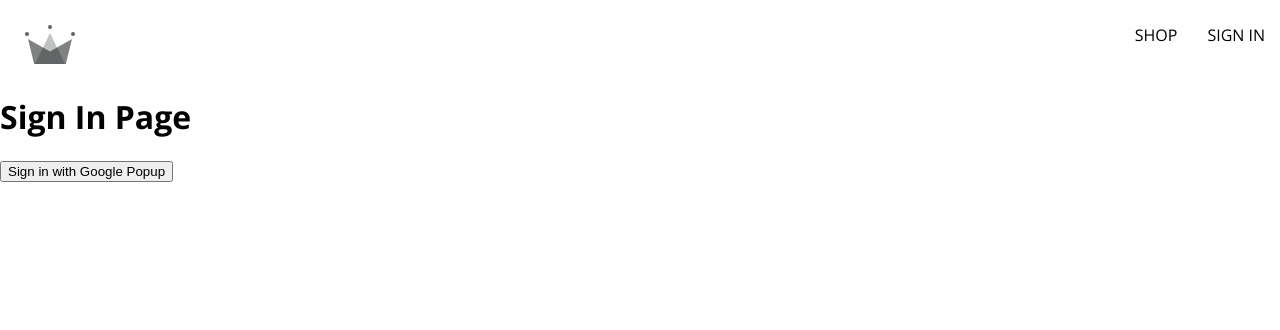
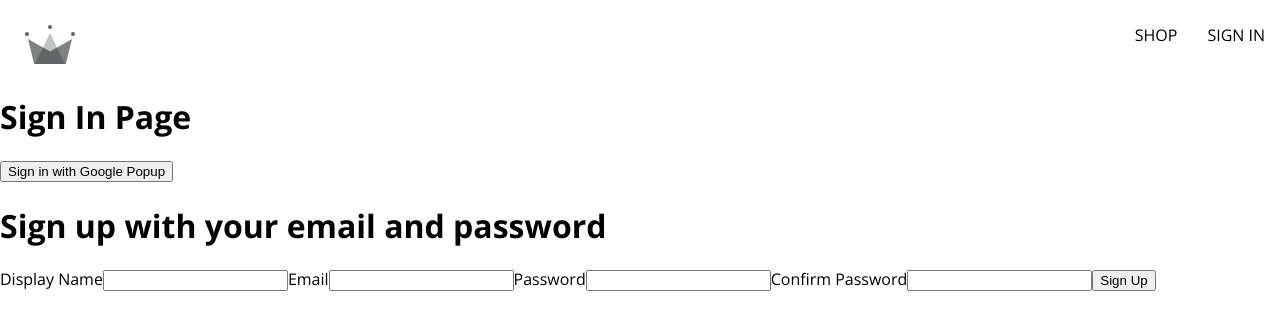
Before and after one commit to garcrich/crwn-clothing, a React (Create React App) app: page /sign-in in a window 1280 px wide. Shown: the top 330 px of the page. Built offline with nearby package versions, Linux system fonts and the light colour scheme.

Commit message:
intial firebase and sign up setup

```diff
--- /dev/null
+++ b/src/components/sign-up-form/sign-up-form.component.jsx
@@ -0,0 +1,43 @@
+import { useState, form } from 'react';
+
+const defaultFormFields = {
+  displayName: '',
+  email: '',
+  password: '',
+  confirmPassword: ''
+}
+
+const SignUpForm = () => {
+
+  const [formFields, setFormFields] = useState(defaultFormFields);
+  const { displayName, email, password, confirmPassword } = formFields;
+
+  console.log(formFields);
+
+  const handleChange = (event) => {
+    const {name, value} = event.target;
+    setFormFields({...formFields, [name]: value})
+  }
+
+  return (
+    <div>
+      <h1>Sign up with your email and password</h1>
+
+      <form onSubmit={() => {}}>
+
+        <label>Display Name</label>
+        <input type="text" required onChange={handleChange} name="displayName" value={displayName}/>
+        <label>Email</label>
+        <input type="email" required onChange={handleChange} name="email" value={email}/>
+        <label>Password</label>
+        <input type="password" required onChange={handleChange} name="password" value={password}/>
+        <label>Confirm Password</label>
+        <input type="password" required onChange={handleChange} name="confirmPassword" value={confirmPassword}/>
+        <button type="submit">Sign Up</button>
+      </form>
+
+    </div>
+  )
+}
+
+export default SignUpForm;
--- a/src/routes/sign-in/sign-in.component.jsx
+++ b/src/routes/sign-in/sign-in.component.jsx
@@ -1,18 +1,31 @@
-import { signInWithGooglePopPopup, createUserDocumentFromAuth } from '../../utils/firebase/firebase.utils';
+import { useEffect } from 'react';
+import { getRedirectResult } from 'firebase/auth';
+
+import {
+  auth,
+  signInWithGoogleRedirect,
+  signInWithGooglePopup,
+  createUserDocumentFromAuth
+} from '../../utils/firebase/firebase.utils';
+
+import SignUpForm from '../../components/sign-up-form/sign-up-form.component';
 
 const SignIn = () => {
   const logGoogleUser = async () => {
-    const { user } = await signInWithGooglePopPopup();
+    const { user } = await signInWithGooglePopup();
     const userDocRef = await createUserDocumentFromAuth(user);
-    console.log(userDocRef);
   }
+
 
   return (
     <>
       <h1>Sign In Page</h1>
+
       <button onClick={logGoogleUser}>
         Sign in with Google Popup
       </button>
+
+      <SignUpForm />
     </>
   )
 }
--- a/src/utils/firebase/firebase.utils.js
+++ b/src/utils/firebase/firebase.utils.js
@@ -30,15 +30,15 @@
 // Initialize Firebase
 const firebaseApp = initializeApp(firebaseConfig);
 
-const provider = new GoogleAuthProvider();
+const googleProvider = new GoogleAuthProvider();
 
-provider.setCustomParameters({
+googleProvider.setCustomParameters({
   prompt: "select_account"
 });
 
 export const auth = getAuth();
-export const signInWithGooglePopPopup = () => signInWithPopup(auth, provider);
-
+export const signInWithGooglePopup = () => signInWithPopup(auth, googleProvider);
+export const signInWithGoogleRedirect = () => signInWithRedirect(auth, googleProvider);
 export const db = getFirestore();
 
 export const createUserDocumentFromAuth = async (userAuth) => {
```
